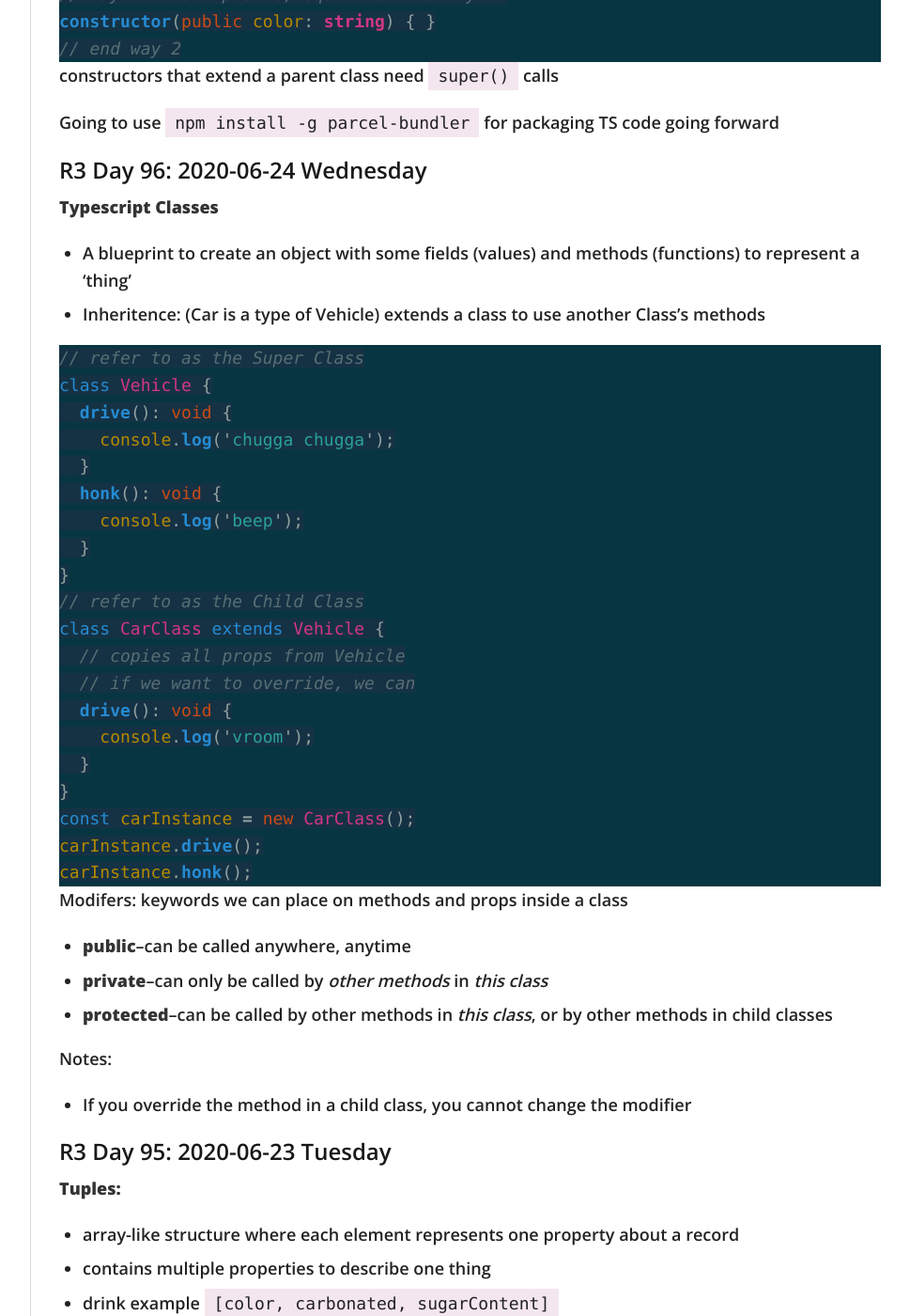
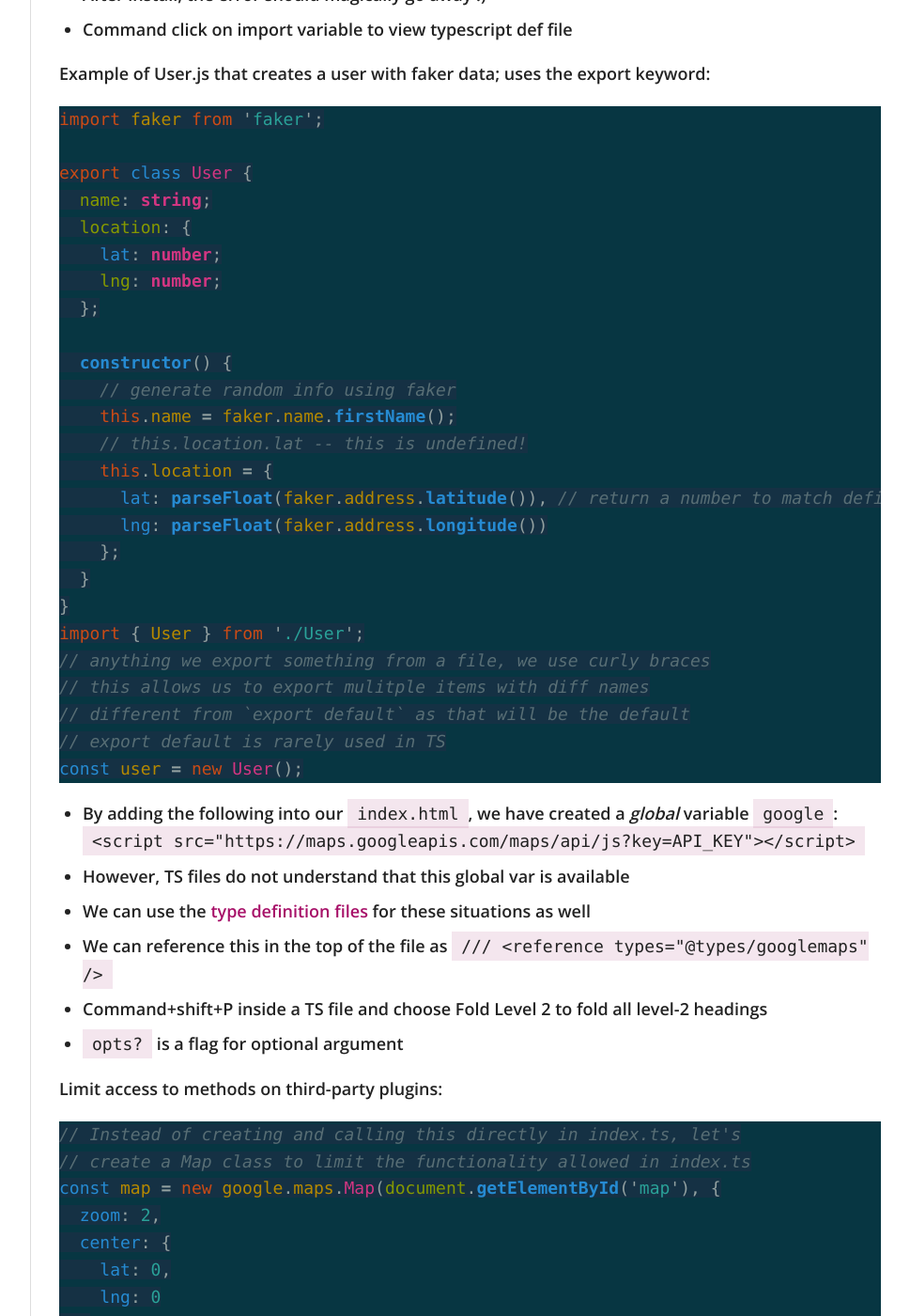
Before and after one commit to virtual/100daysofcode, a Jekyll site: the page built from index.md, in a window 1280 px wide and 1400 px high, scrolled down 4617 px. Shown: the whole window at 94% size, without its empty margins (272-1241 px from the left). Built offline with Jekyll 4.4.1, drawn with Linux system fonts in a browser that asks for light colours; nearby versions of some CDN libraries; our own code applies the rules of GitHub Pages for plain Markdown files; some of the changed text lies outside the part shown.

Commit message:
create map app using google lat/lng

````diff
--- a/index.md
+++ b/index.md
@@ -108,6 +108,7 @@
   - Day 95: S25: Typescript: Arrays, tuples, interfaces
   - Day 96: S25: Typescript: Classes
   - Day 97: S25: Typescript: Constructors and App Setup
+  - Day 98: S25: Typescript: App w/ faker, Google map
 - Develop out [Knight University using TailwindCSS](https://virtual.github.io/knightu/)
   - Day 55: Hero, subfeature
 - Other projects/APIs
@@ -128,6 +129,69 @@
   - Day 91: Blue Array certification
 
 ---
+
+## R3 Day 98: 2020-06-26 Friday
+
+- `npm install faker` - allows generation for fake data
+- Error: 'could not find declaration file for module': if you include a file that isn't Typescript, it can't determine TS types
+- Type definition files (`name.d.ts`) tells the TS compiler the functions that are in a file and what kind of types it takes/uses
+- Precreated type definition files can be found from "Definitely typed", eg `@types/faker`: use install `npm install @types/faker`
+- After install, the error should magically go away :)
+- Command click on import variable to view typescript def file
+
+Example of User.js that creates a user with faker data; uses the export keyword:
+
+```ts
+import faker from 'faker';
+
+export class User {
+  name: string;
+  location: {
+    lat: number;
+    lng: number;
+  };
+
+  constructor() {
+    // generate random info using faker
+    this.name = faker.name.firstName();
+    // this.location.lat -- this is undefined!
+    this.location = {
+      lat: parseFloat(faker.address.latitude()), // return a number to match definition above
+      lng: parseFloat(faker.address.longitude())
+    };
+  }
+}
+```
+
+```ts
+import { User } from './User';
+// anything we export something from a file, we use curly braces
+// this allows us to export mulitple items with diff names
+// different from `export default` as that will be the default
+// export default is rarely used in TS
+const user = new User();
+```
+
+- By adding the following into our `index.html`, we have created a _global_ variable `google`: `<script src="https://maps.googleapis.com/maps/api/js?key=API_KEY"></script>`
+- However, TS files do not understand that this global var is available
+- We can use the [type definition files](https://www.npmjs.com/package/@types/googlemaps) for these situations as well
+- We can reference this in the top of the file as `/// <reference types="@types/googlemaps" />`
+- Command+shift+P inside a TS file and choose Fold Level 2 to fold all level-2 headings
+- `opts?` is a flag for optional argument
+
+Limit access to methods on third-party plugins:
+
+```ts
+// Instead of creating and calling this directly in index.ts, let's
+// create a Map class to limit the functionality allowed in index.ts
+const map = new google.maps.Map(document.getElementById('map'), {
+  zoom: 2,
+  center: {
+    lat: 0,
+    lng: 0
+  }
+});
+```
 
 ## R3 Day 97: 2020-06-25 Thursday
 
@@ -1470,11 +1534,10 @@ Note that we are using JavaScript’s property-value shorthand, the code above w
   1. `docker-compose up -d mongo`
   1. `docker-compose up -d app`
   1. `docker-compose up -d client`
-- s
 
 ## R3 Day 39: 2020-04-28 Tuesday
 
-## [Getting Started with Google Kubernetes Engine](https://www.coursera.org/learn/google-kubernetes-engine/lecture/Ad1z3/what-are-containers)
+### [Getting Started with Google Kubernetes Engine](https://www.coursera.org/learn/google-kubernetes-engine/lecture/Ad1z3/what-are-containers)
 
 Labs: [Introduction to Containers and Docker](https://github.com/ScottyVG/public-org/blob/master/google-cloud-kubernetes/google-cloud-training.org)
 
````
